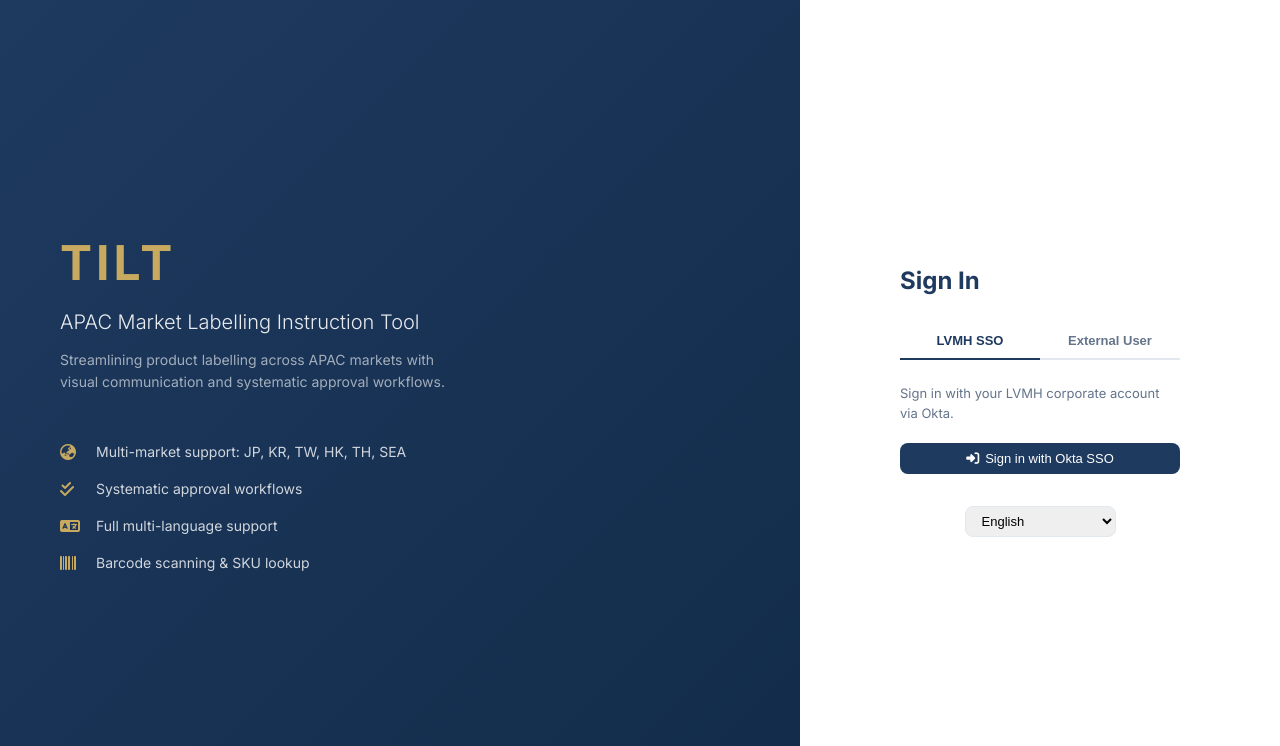
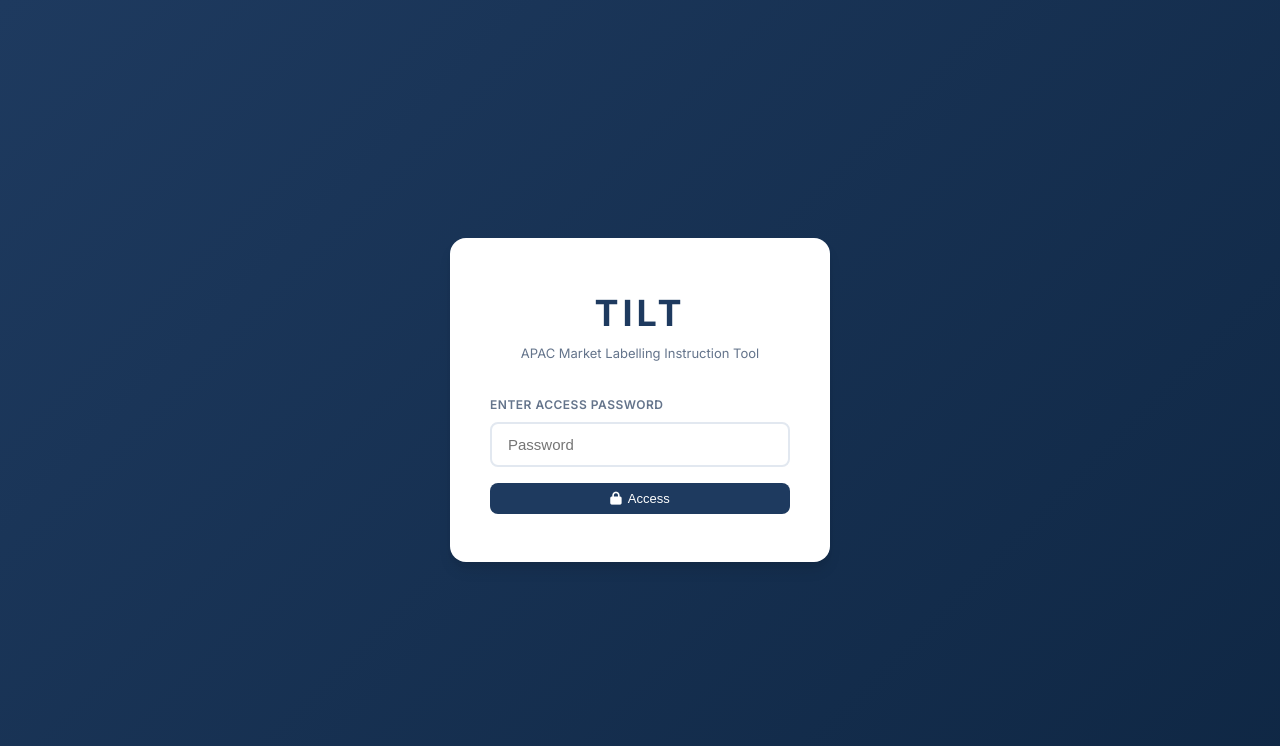
Before and after one commit to talrep/tilt-app, a plain HTML site: page index.html in a window 1280 px wide. Shown: the top 746 px of the page. Drawn offline with Linux system fonts and the light colour scheme.

Commit message:
Add password protection gate (session-based)

```diff
--- a/app.js
+++ b/app.js
@@ -2,6 +2,37 @@
    TILT - APAC Market Labelling Instruction Tool
    Application Logic
    ============================================ */
+
+// ---- Password Gate ----
+const GATE_HASH = '5a7d4c8e'; // simple hash of the password
+function simpleHash(str) {
+  let h = 0;
+  for (let i = 0; i < str.length; i++) {
+    h = ((h << 5) - h + str.charCodeAt(i)) | 0;
+  }
+  return (h >>> 0).toString(16);
+}
+
+function checkGatePassword() {
+  const input = document.getElementById('gate-password').value;
+  if (input === 'local2026!') {
+    sessionStorage.setItem('tilt-access', 'granted');
+    document.getElementById('password-gate').style.display = 'none';
+    document.getElementById('app').style.display = 'block';
+  } else {
+    document.getElementById('gate-error').style.display = 'block';
+    document.getElementById('gate-password').value = '';
+    document.getElementById('gate-password').focus();
+  }
+}
+
+// Check on load if already authenticated this session
+if (sessionStorage.getItem('tilt-access') === 'granted') {
+  document.addEventListener('DOMContentLoaded', () => {
+    document.getElementById('password-gate').style.display = 'none';
+    document.getElementById('app').style.display = 'block';
+  });
+}
 
 // ---- Sample Data ----
 const sampleInstructions = [
--- a/index.html
+++ b/index.html
@@ -9,7 +9,23 @@
   <link href="https://cdnjs.cloudflare.com/ajax/libs/font-awesome/6.4.0/css/all.min.css" rel="stylesheet">
 </head>
 <body>
-  <div id="app">
+  <!-- Password Gate -->
+  <div id="password-gate" class="password-gate">
+    <div class="password-box">
+      <div class="password-logo">TILT</div>
+      <p class="password-subtitle">APAC Market Labelling Instruction Tool</p>
+      <div class="password-form">
+        <label>Enter access password</label>
+        <input type="password" id="gate-password" placeholder="Password" onkeypress="if(event.key==='Enter')checkGatePassword()">
+        <button class="btn btn-primary btn-full" onclick="checkGatePassword()">
+          <i class="fas fa-lock"></i> Access
+        </button>
+        <p id="gate-error" class="gate-error" style="display:none;">Incorrect password. Please try again.</p>
+      </div>
+    </div>
+  </div>
+
+  <div id="app" style="display:none;">
     <!-- Login Page -->
     <div id="login-page" class="page active">
       <div class="login-container">
--- a/styles.css
+++ b/styles.css
@@ -105,6 +105,66 @@ a:hover { text-decoration: underline; }
 .card-header h3 { font-size: 15px; font-weight: 600; display: flex; align-items: center; gap: 8px; }
 .card-body { padding: 20px; }
 .card-body.no-padding { padding: 0; }
+
+/* ---- Password Gate ---- */
+.password-gate {
+  position: fixed;
+  inset: 0;
+  z-index: 9999;
+  background: linear-gradient(135deg, var(--primary) 0%, #0f2744 100%);
+  display: flex;
+  align-items: center;
+  justify-content: center;
+}
+.password-box {
+  background: white;
+  border-radius: 16px;
+  padding: 48px 40px;
+  width: 100%;
+  max-width: 380px;
+  text-align: center;
+  box-shadow: var(--shadow-lg);
+}
+.password-logo {
+  font-size: 36px;
+  font-weight: 700;
+  letter-spacing: 4px;
+  color: var(--primary);
+  margin-bottom: 4px;
+}
+.password-subtitle {
+  font-size: 13px;
+  color: var(--text-secondary);
+  margin-bottom: 32px;
+}
+.password-form label {
+  display: block;
+  font-size: 12px;
+  font-weight: 600;
+  color: var(--text-secondary);
+  text-transform: uppercase;
+  letter-spacing: 0.5px;
+  margin-bottom: 8px;
+  text-align: left;
+}
+.password-form input {
+  width: 100%;
+  padding: 12px 16px;
+  border: 2px solid var(--border);
+  border-radius: var(--radius);
+  font-size: 15px;
+  margin-bottom: 16px;
+  transition: border-color 0.2s;
+}
+.password-form input:focus {
+  border-color: var(--primary);
+  outline: none;
+}
+.gate-error {
+  color: var(--danger);
+  font-size: 13px;
+  margin-top: 12px;
+}
 
 /* ---- Login Page ---- */
 .page { display: none; }
```
